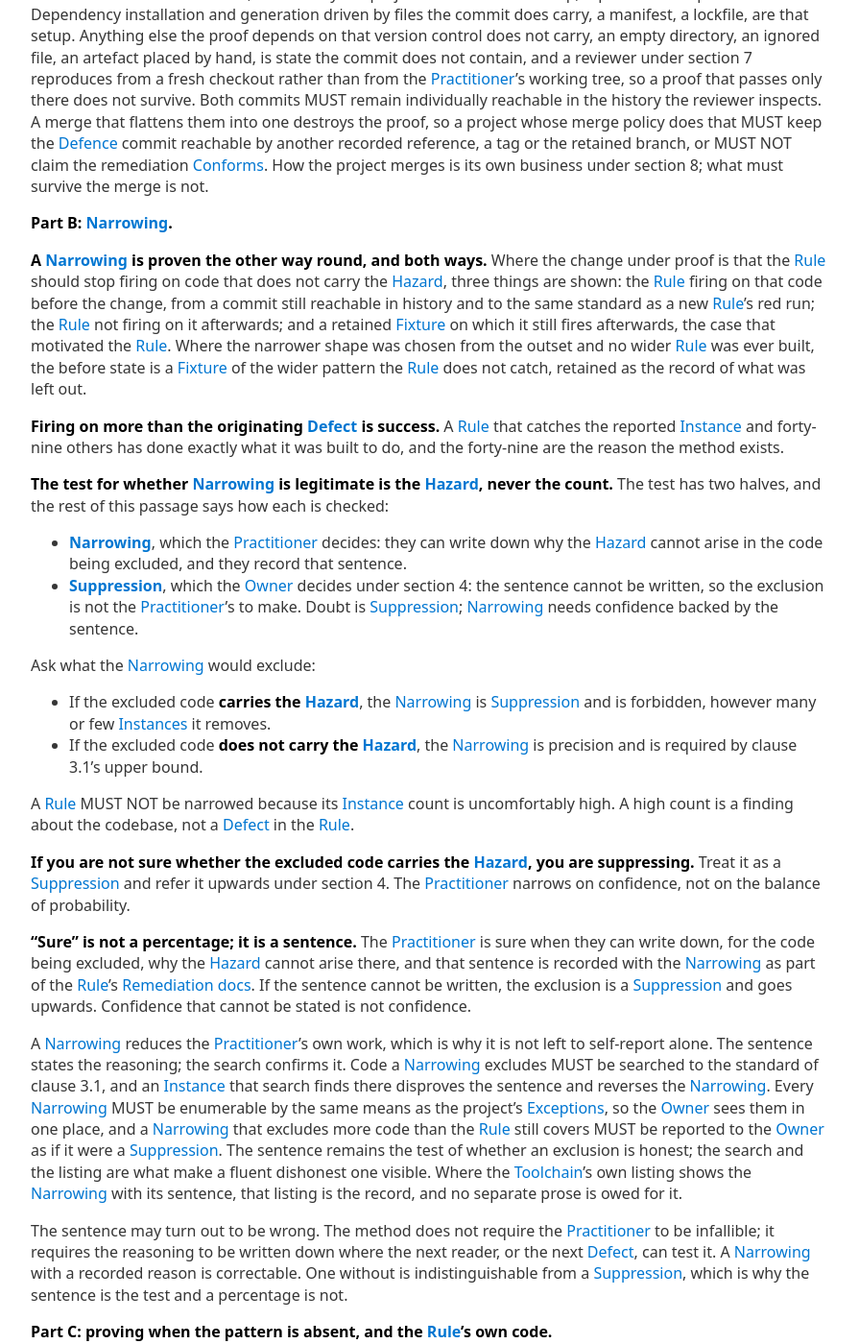
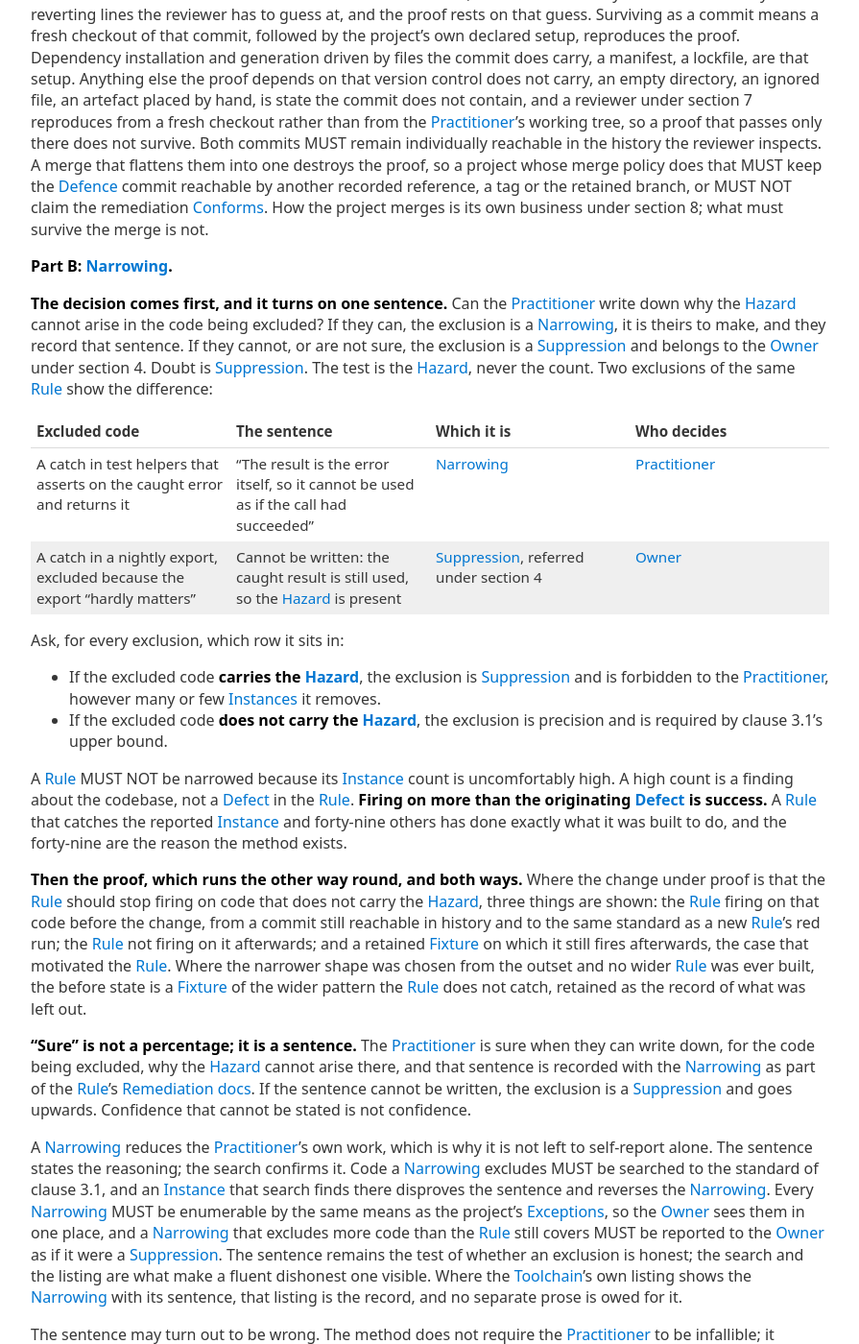
Before and after one commit to Defence-Before-Fix/defence-before-fix.github.io, a Jekyll site: the page built from SPEC.md, in a window 1280 px wide and 1400 px high, scrolled down 10339 px. Shown: the whole window at 96% size, without its empty margins (192-1087 px from the left). Built offline with Jekyll 4.4.1, drawn with Linux system fonts in a browser that asks for light colours; our own code applies the rules of GitHub Pages for plain Markdown files; some of the changed text lies outside the part shown.

Commit message:
Sixth pass from acceptance run 5: method 3.3 Part B leads with the decision, detector 6.1 and 6.3 open with their shape, toolchain 4.1 as three cases
Run 5 (60e6a96) had every keyed answer right in all three documents and a clarity
median of 4 for each. The read-twice criterion still blocked: method 3.3 Part B named
by four of five, detector 6.1 and 6.3 by two each, toolchain 4.1 by two.

- SPEC 3.3 Part B: the narrowing-or-suppression decision now opens the part, with a
  two-row example of the sentence that can and cannot be written; the proof mechanics
  follow. 3.1 says what makes two search techniques independent.
- DETECTOR 6.1: two-row table of who documents what before the two cases. 6.3 states
  up front that one page may cover a family; "pattern" is now "regular expression".
  7.1 says "at least one of two things".
- TOOLING 4.1 point 2: the wrapped-pair rule as a three-case table. 4.2 opens by
  saying it widens the detector specification's reach to the project's own rules.
  5.2 gives the test for a derived listing.

Co-Authored-By: Claude Fable 5.1 <noreply@anthropic.com>

```diff
--- a/SPEC.md
+++ b/SPEC.md
@@ -310,7 +310,10 @@ the behaviour left unpinned defends the [Instance] thoroughly and the report not
 way to find [Instances], and it is the least trustworthy one whilst it is still unproven. Search for
 other [Instances] by other means, whether that is a text search, reading the code, or asking someone
 who knows the system, and, once the [Rule] exists under clause 3.2, confirm it catches what those
-searches found. That confirmation is not one of the techniques.
+searches found. That confirmation is not one of the techniques. Two techniques are independent
+when each would miss what the other finds: a text search and a reading of every caller are two,
+because a caller can name the function in a way the text did not match; two text searches for
+different spellings are one technique run twice.
 
 That search MUST be a comprehensive one, carried out by a person, model or [Agent] competent to
 carry it out. No fixed technique is prescribed, because what is comprehensive depends entirely on
@@ -456,40 +459,36 @@ what must survive the merge is not.
 
 **Part B: [Narrowing].**
 
-**A [Narrowing] is proven the other way round, and both ways.** Where the change under proof is
+**The decision comes first, and it turns on one sentence.** Can the [Practitioner] write down why
+the [Hazard] cannot arise in the code being excluded? If they can, the exclusion is a [Narrowing],
+it is theirs to make, and they record that sentence. If they cannot, or are not sure, the exclusion
+is a [Suppression] and belongs to the [Owner] under section 4. Doubt is [Suppression]. The test is
+the [Hazard], never the count. Two exclusions of the same [Rule] show the difference:
+
+| Excluded code                                                             | The sentence                                                                        | Which it is                             | Who decides    |
+| ------------------------------------------------------------------------- | ----------------------------------------------------------------------------------- | --------------------------------------- | -------------- |
+| A catch in test helpers that asserts on the caught error and returns it   | "The result is the error itself, so it cannot be used as if the call had succeeded" | [Narrowing]                             | [Practitioner] |
+| A catch in a nightly export, excluded because the export "hardly matters" | Cannot be written: the caught result is still used, so the [Hazard] is present      | [Suppression], referred under section 4 | [Owner]        |
+
+Ask, for every exclusion, which row it sits in:
+
+- If the excluded code **carries the [Hazard]**, the exclusion is [Suppression] and is forbidden to
+  the [Practitioner], however many or few [Instances] it removes.
+- If the excluded code **does not carry the [Hazard]**, the exclusion is precision and is required
+  by clause 3.1's upper bound.
+
+A [Rule] MUST NOT be narrowed because its [Instance] count is uncomfortably high. A high count is a
+finding about the codebase, not a [Defect] in the [Rule]. **Firing on more than the originating
+[Defect] is success.** A [Rule] that catches the reported [Instance] and forty-nine others has done
+exactly what it was built to do, and the forty-nine are the reason the method exists.
+
+**Then the proof, which runs the other way round, and both ways.** Where the change under proof is
 that the [Rule] should stop firing on code that does not carry the [Hazard], three things are shown:
 the [Rule] firing on that code before the change, from a commit still reachable in history and to the
 same standard as a new [Rule]'s red run; the [Rule] not firing on it afterwards; and a retained
 [Fixture] on which it still fires afterwards, the case that motivated the [Rule]. Where the narrower
 shape was chosen from the outset and no wider [Rule] was ever built, the before state is a [Fixture]
 of the wider pattern the [Rule] does not catch, retained as the record of what was left out.
-
-**Firing on more than the originating [Defect] is success.** A [Rule] that catches the reported
-[Instance] and forty-nine others has done exactly what it was built to do, and the forty-nine are
-the reason the method exists.
-
-**The test for whether [Narrowing] is legitimate is the [Hazard], never the count.** The
-test has two halves, and the rest of this passage says how each is checked:
-
-- **[Narrowing]**, which the [Practitioner] decides: they can write down why
-  the [Hazard] cannot arise in the code being excluded, and they record that sentence.
-- **[Suppression]**, which the [Owner] decides under section 4: the sentence
-  cannot be written, so the exclusion is not the [Practitioner]'s to make. Doubt is
-  [Suppression]; [Narrowing] needs confidence backed by the sentence.
-
-Ask what the [Narrowing] would exclude:
-
-- If the excluded code **carries the [Hazard]**, the [Narrowing] is [Suppression] and is forbidden,
-  however many or few [Instances] it removes.
-- If the excluded code **does not carry the [Hazard]**, the [Narrowing] is precision and is required
-  by clause 3.1's upper bound.
-
-A [Rule] MUST NOT be narrowed because its [Instance] count is uncomfortably high. A high count is a
-finding about the codebase, not a [Defect] in the [Rule].
-
-**If you are not sure whether the excluded code carries the [Hazard], you are suppressing.** Treat it
-as a [Suppression] and refer it upwards under section 4. The [Practitioner] narrows on confidence, not
-on the balance of probability.
 
 **"Sure" is not a percentage; it is a sentence.** The [Practitioner] is sure when they can write down,
 for the code being excluded, why the [Hazard] cannot arise there, and that sentence is recorded with
```
Also changed, not shown: DETECTOR-SPEC.md (+22 -14 lines), TOOLING-SPEC.md (+18 -9 lines).
